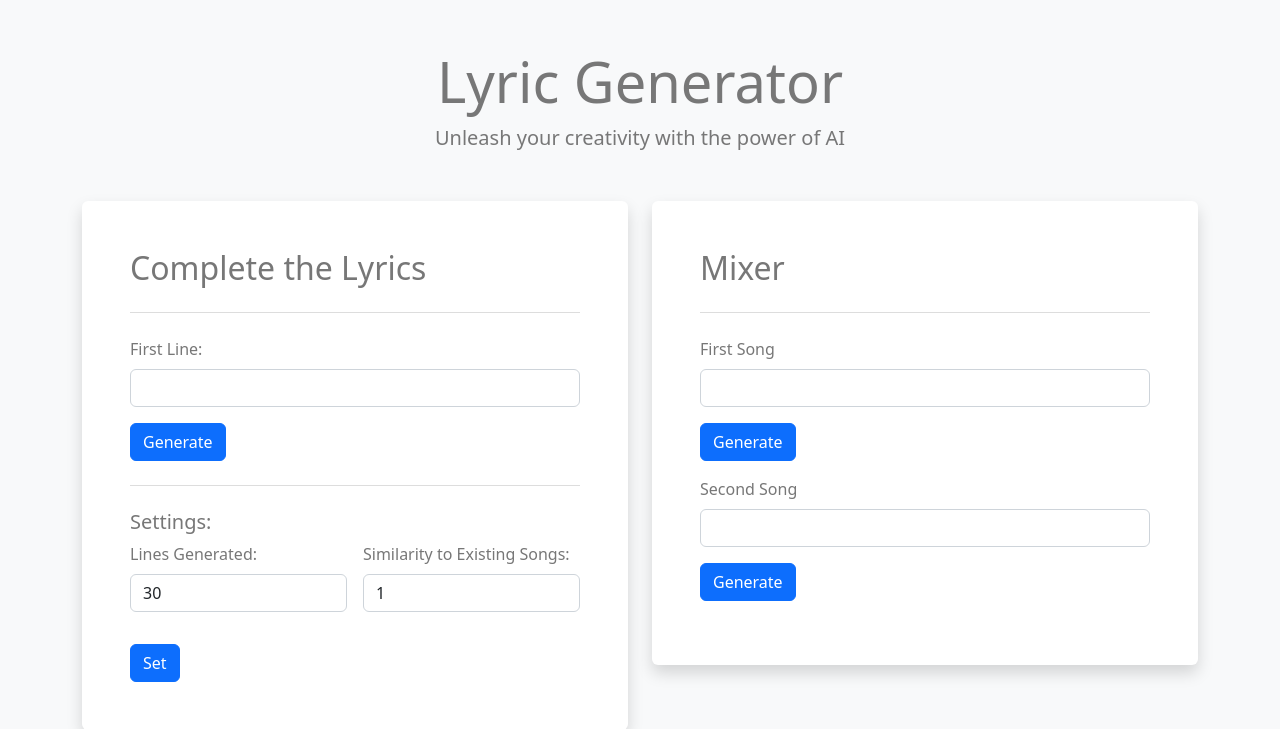
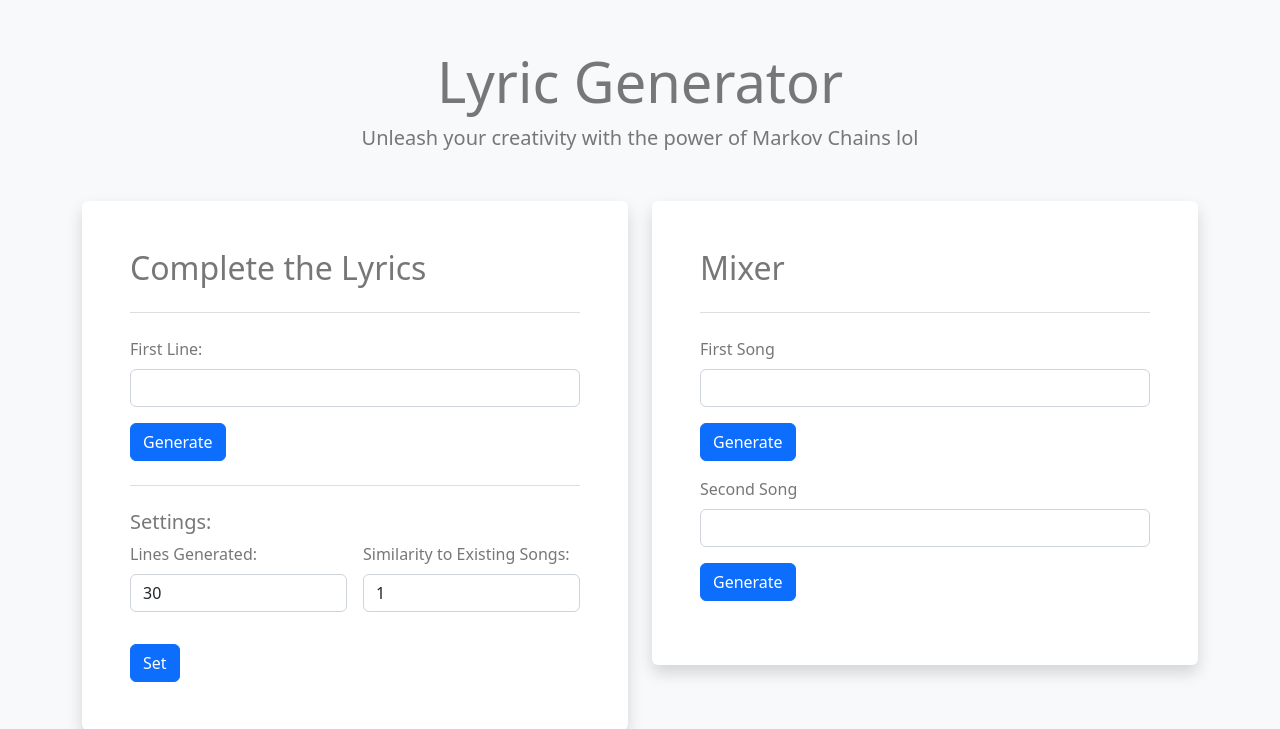
Before and after one commit to aymanhabib/p4_legendary-tribble, a Flask app: page /lyrics in a window 1280 px wide. Shown: the top 729 px of the page. Run offline with Flask 3, Linux system fonts and the light colour scheme; a user stored in the database is signed in.

Commit message:
Update lyrics.html

```diff
--- a/app/templates/lyrics.html
+++ b/app/templates/lyrics.html
@@ -17,7 +17,7 @@
         <div class="col-lg-12">
           <div class="mb-5 text-center">
             <h1 class="display-4"> Lyric Generator </h1>
-            <p class="lead">Unleash your creativity with the power of AI</p>
+            <p class="lead">Unleash your creativity with the power of Markov Chains lol</p>
           </div>
         </div>
         <div class="col-lg-6 mb-4">
```
